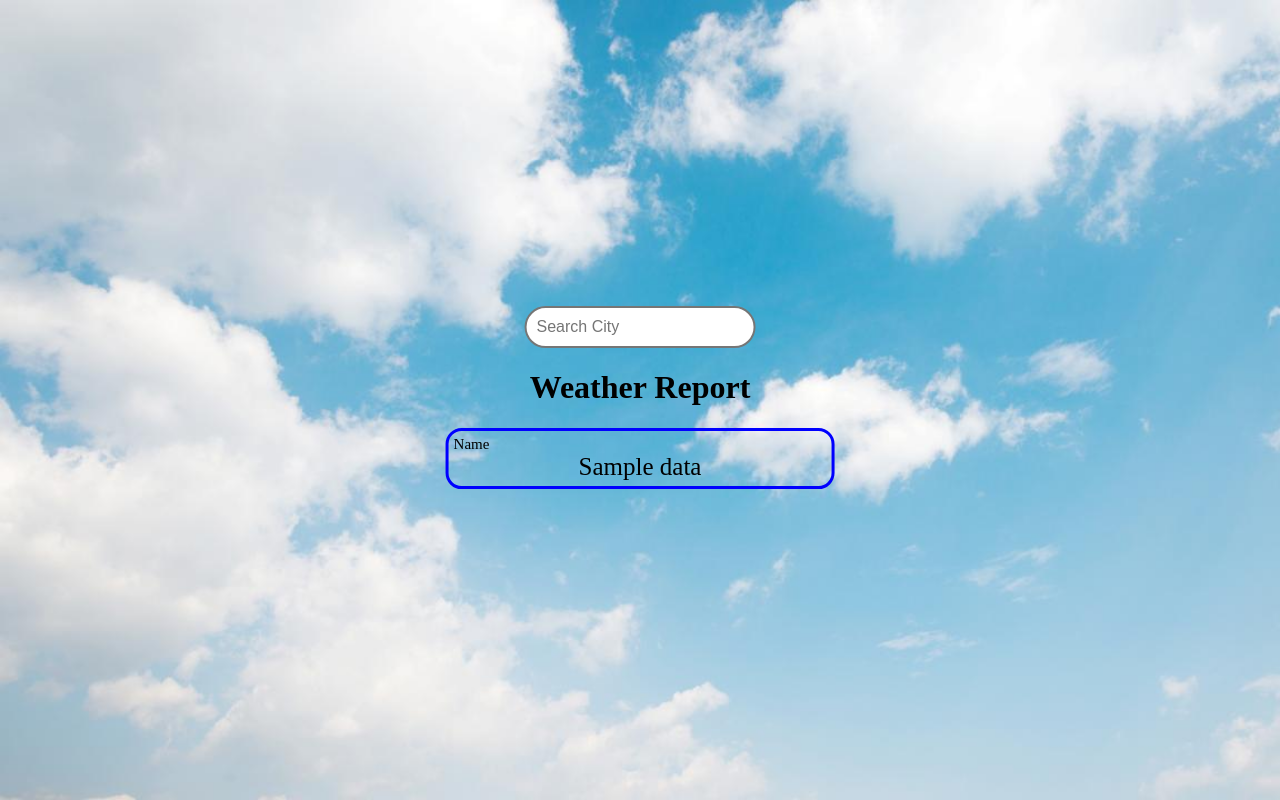
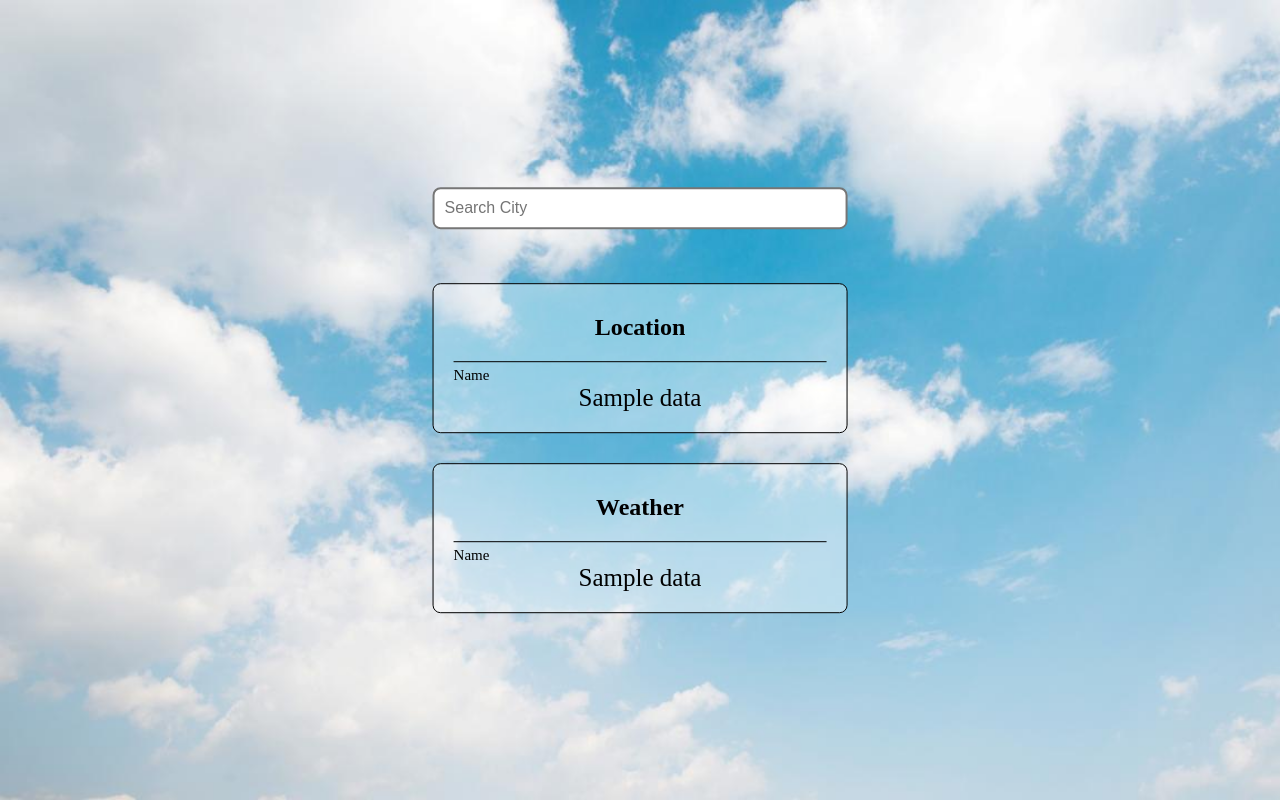
Before and after one commit to spectre900/Flask-Weather-Application, a Flask app: template templates/home.html in a window 1280 px wide. Run offline with Flask 2, Linux system fonts and the light colour scheme; the template is opened without the code that fills it: most values are stand-ins (such as "Sample title", 1, 10 or a date in 2020).

Commit message:
changes UI and added Favicon

```diff
--- /dev/null
+++ b/app.py
@@ -0,0 +1,33 @@
+from flask  import Flask,render_template,request
+
+from config import URL,CITY,API_KEY
+
+import json
+import requests
+
+def getData(SELECTED_CITY):
+	if not SELECTED_CITY:
+		SELECTED_CITY=CITY
+	resp  = requests.get(URL.format(CITY=SELECTED_CITY,API_KEY=API_KEY))
+	data  = resp.json()
+	data  = [
+		{
+			'city'       :str(data['name']),
+			'longitude'  :str(abs(data['coord']['lon'])) + ('° E ' if (data['coord']['lon']>=0) else '° W '),
+			'latitude'   :str(abs(data['coord']['lat'])) + ('° N ' if (data['coord']['lat']>=0) else '° S ')
+		},
+		{
+			'weather'    :str(data['weather'][0]['description']),
+			'temperature':str(data['main']['temp']) + '° C ',
+			'pressure'   :str(data['main']['pressure']) + ' hPa ',
+			'humidity'   :str(data['main']['humidity']) + ' % ',
+			'wind'       :str(data['wind']['speed']) + ' m/s '
+		}
+	]
+	return data
+
+app = Flask(__name__)
+
+@app.route('/',methods=['GET'])
+def home():
+	return render_template('home.html',data=getData(request.args.get('search')))
--- a/static/styles/main.css
+++ b/static/styles/main.css
@@ -1,16 +1,18 @@
 body{
+    background-size: cover;
+    background-repeat: no-repeat;
     background-image: url('../images/background.jpg');
-    background-repeat: no-repeat;
-    background-size: cover;
 }
 :focus {
+    outline-style: none;
     outline-color: transparent;
-    outline-style: none;
   }
 .search{
+    width: 100%;
     padding: 10px;
     font-size: medium;
-    border-radius: 2em;
+    margin-bottom: 1.5em;
+    border-radius: 0.5em;
     border-style: solid;
 }
 .center_box{
@@ -24,18 +26,24 @@ body{
     transform: translate(-50%, -50%);
 }
 .card{
+    margin-top: 30px;
+    border-width: 1px;
     border-style: solid;
-    border-color: blue;
-    border-radius: 1em;
-    padding: 5px;
-    margin: 5px;
+    border-radius: 0.5em;
+    border-color: black;
+    padding: 10px 20px 20px 20px;
+    background-color:  rgba(255,255,255,0.4);
 }
 .card_header{
     font-size: 15px;
+    margin-top: 5px;
+    padding-top: 5px;
     text-align: start;
+    border-style: solid;
+    border-width: 1px 0 0 0;
 }
 .card_body{
+    margin: 0em 5em;
     font-size: 25px;
     text-align: center;
-    margin: 0em 5em;
 }
--- a/templates/home.html
+++ b/templates/home.html
@@ -1,5 +1,6 @@
 <html>
 	<head>
+		<link rel='shortcut icon' href="{{ url_for('static', filename='images/favicon.ico') }}">
 		<link rel='stylesheet' href="{{ url_for('static',filename='styles/main.css') }}">
 		<title>Weather Application</title>
 	</head>
@@ -9,17 +10,28 @@
 				<input class='search' type='text' placeholder='Search City' name='search' required>
 				<button type='submit' hidden></button>
 			</form>
-			<h1>Weather Report</h1>
-			{%for key in data.keys() %}
-				<div class='card'>
+			<div class='card'>
+				<h2>Location</h2>
+				{% for key in data[0].keys() %}
 					<div class='card_header'>
 						{{ key|capitalize }}
 					</div>
 					<div class='card_body'>
-						{{ data[key]|capitalize }}
+						{{ data[0][key] }}
 					</div>
-				</div>
-			{% endfor %}
+				{% endfor %}
+			</div>
+			<div class='card'>
+				<h2>Weather</h2>
+				{% for key in data[1].keys() %}
+					<div class='card_header'>
+						{{ key|capitalize }}
+					</div>
+					<div class='card_body'>
+						{{ data[1][key] }}
+					</div>
+				{% endfor %}
+			</div>
 		</div>
 	</body>
 </html>
--- a/weather.py
+++ /dev/null
@@ -1,29 +0,0 @@
-from flask  import Flask,render_template,request
-
-from config import URL,CITY,API_KEY
-
-import json
-import requests
-
-def getData(SELECTED_CITY):
-	if not SELECTED_CITY:
-		SELECTED_CITY=CITY
-	resp  = requests.get(URL.format(CITY=SELECTED_CITY,API_KEY=API_KEY))
-	data  = resp.json()
-	data  = {
-		'city'       :str(data['name']),
-		'longitude'  :str(abs(data['coord']['lon'])) + ('° E ' if (data['coord']['lon']>=0) else '° W '),
-		'latitude'   :str(abs(data['coord']['lat'])) + ('° N ' if (data['coord']['lat']>=0) else '° S '),
-		'weather'    :str(data['weather'][0]['description']),
-		'temperature':str(data['main']['temp']) + '° C ',
-		'pressure'   :str(data['main']['pressure']) + ' hPa ',
-		'humidity'   :str(data['main']['humidity']) + ' % ',
-		'wind'       :str(data['wind']['speed']) + ' m/s ',
-	}
-	return data
-
-app = Flask(__name__)
-
-@app.route('/',methods=['GET'])
-def home():
-	return render_template('home.html',data=getData(request.args.get('search')))
```
Also changed, not shown: static/images/favicon.ico (added).
